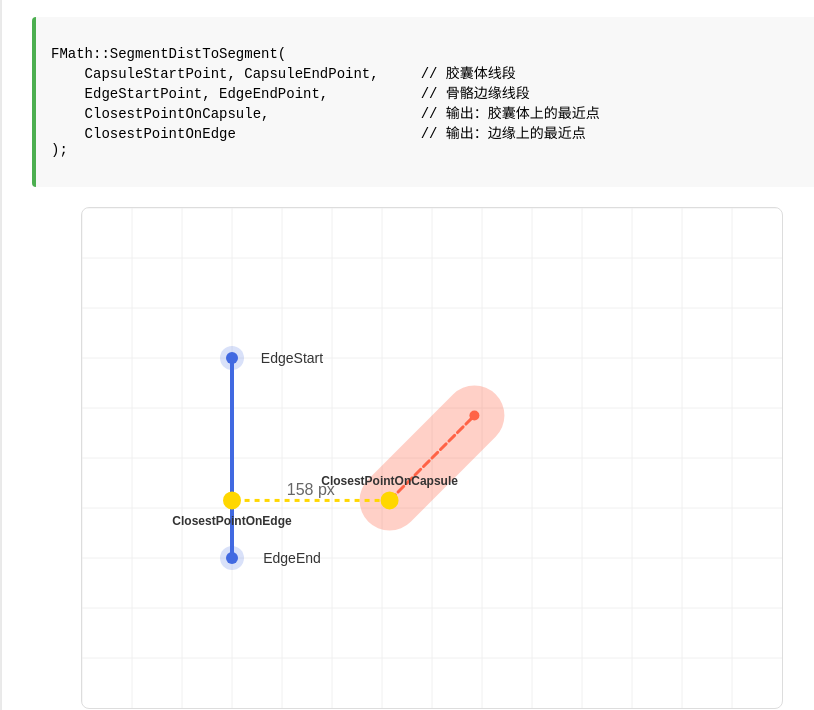
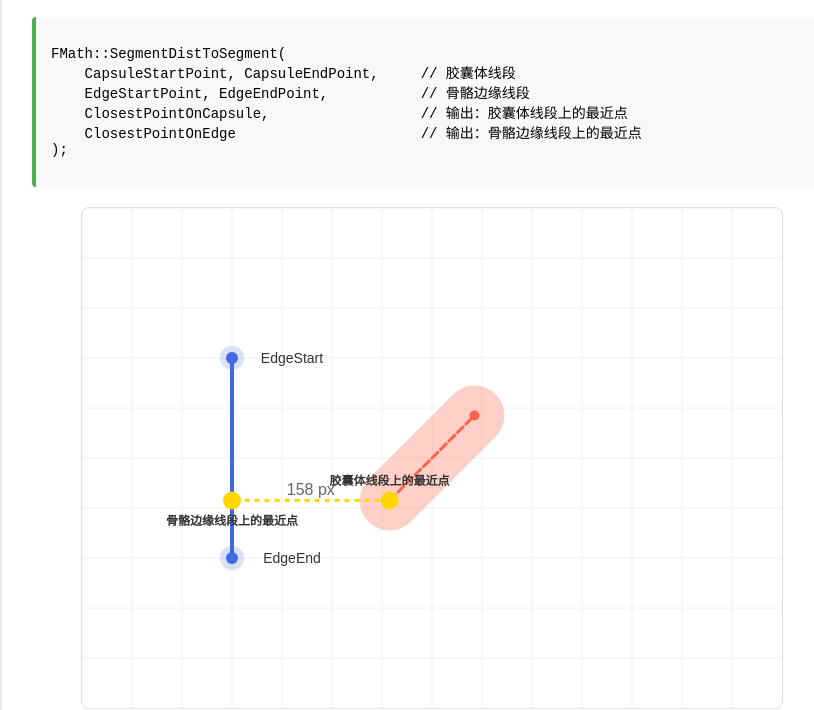
Before and after one commit to lsun19/SegmentDistToSegment, a plain HTML site: page index.html in a window 1280 px wide. Shown: the part 120-830 px from the top of the page, without its empty margins (208-1022 px from the left). Drawn offline with Linux system fonts and the light colour scheme.

Commit message:
Update index.html

```diff
--- a/index.html
+++ b/index.html
@@ -113,8 +113,8 @@
 <pre>FMath::SegmentDistToSegment(
     CapsuleStartPoint, CapsuleEndPoint,     // 胶囊体线段
     EdgeStartPoint, EdgeEndPoint,           // 骨骼边缘线段
-    ClosestPointOnCapsule,                  // 输出：胶囊体上的最近点
-    ClosestPointOnEdge                      // 输出：边缘上的最近点
+    ClosestPointOnCapsule,                  // 输出：胶囊体线段上的最近点
+    ClosestPointOnEdge                      // 输出：骨骼边缘线段上的最近点
 );</pre>
         </div>
 
@@ -392,8 +392,8 @@
             ctx.fillStyle = '#333';
             ctx.font = 'bold 12px Arial';
             ctx.textAlign = 'center';
-            ctx.fillText('ClosestPointOnCapsule', result.point1.x, result.point1.y - 15);
-            ctx.fillText('ClosestPointOnEdge', result.point2.x, result.point2.y + 25);
+            ctx.fillText('胶囊体线段上的最近点', result.point1.x, result.point1.y - 15);
+            ctx.fillText('骨骼边缘线段上的最近点', result.point2.x, result.point2.y + 25);
 
             // 绘制距离标注
             const midX = (result.point1.x + result.point2.x) / 2;
```
